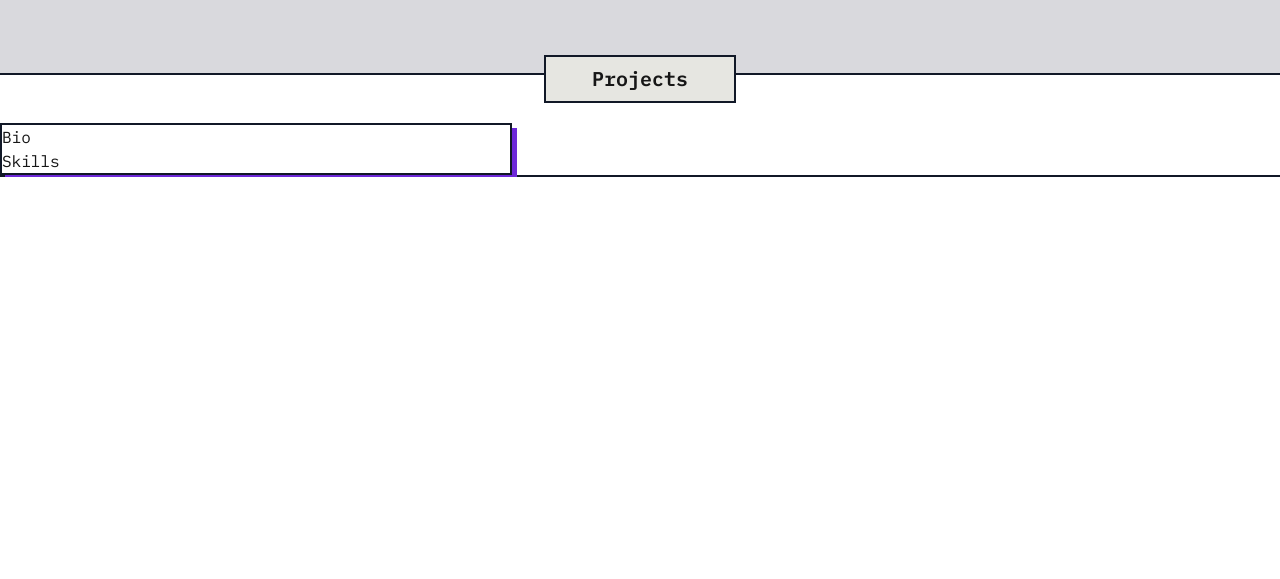
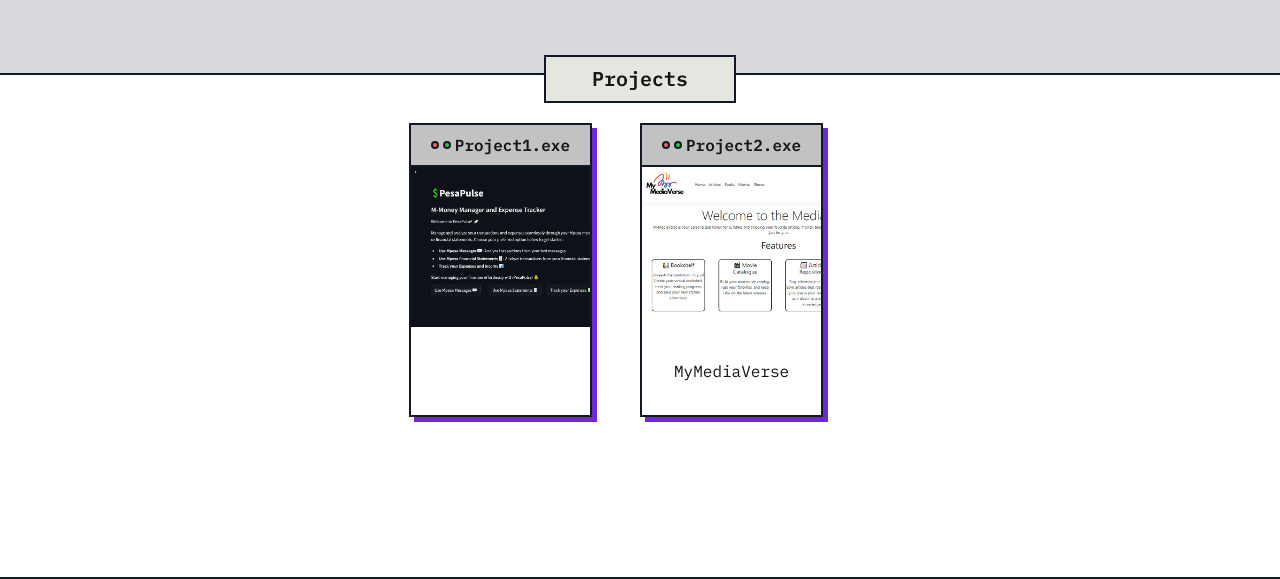
Before and after one commit to Moses-Maina-ctrl/moses-maina-portfolio, a website: page index.html in a window 1280 px wide. Shown: the part 1173-1752 px from the top of the page. Before the commit the page ends 1350 px from the top, so only its background shows below. Drawn offline with Linux system fonts and the light colour scheme; a web font is replaced by a local one.

```diff
--- a/index.html
+++ b/index.html
@@ -23,6 +23,7 @@
           <li class="py-6 px-2 hover:text-teal-50 hover:bg-gray-900 ">Project</li>
           <li class="py-6 px-2 hover:text-teal-50 hover:bg-gray-900 ">Games</li>
           <li>
+            <!--Theme Toggle -->
             <label class="cursor-pointer grid place-items-center items-center pt-6">
               <input type="checkbox" value="synthwave" class="toggle theme-controller bg-base-content row-start-1 col-start-1 col-span-2"/>
               <svg class="col-start-1 row-start-1 stroke-base-100 fill-base-100" xmlns="http://www.w3.org/2000/svg" width="14" height="14" viewBox="0 0 24 24" fill="none" stroke="currentColor" stroke-width="2" stroke-linecap="round" stroke-linejoin="round"><circle cx="12" cy="12" r="5"/><path d="M12 1v2M12 21v2M4.2 4.2l1.4 1.4M18.4 18.4l1.4 1.4M1 12h2M21 12h2M4.2 19.8l1.4-1.4M18.4 5.6l1.4-1.4"/></svg>
@@ -100,6 +101,7 @@
           </div>
         </div>
         <div class="flex justify-center pb-20">
+            <!-- Card -->
           <div class="flex max-w-lg mr-12 border-2 bg-white border-gray-900 flex-col shadow-[5px_5px_0px_0px_rgba(109,40,217)]">
             <div class="py-2 px-5 bg-nav-bar border-b-2 border-gray-900 justify-between items-center flex">
               <div class="flex flex-row ">
@@ -110,7 +112,7 @@
                   <div><p class="font-semibold">Professional-Profile.exe</p></div>
                 </div>
              </div>
-             <div class="flex flex-col px-6 py-6 bg-white">
+             <div class="flex px-6 py-6 bg-white">
              <div class="lg:text-xl">
                  <ul>
                   <li>
@@ -184,18 +186,53 @@
         </div>
 
       </section>
-      <section class="border-b-2 border-gray-900">
+      <section class="border-b-2 border-gray-900 pb-40">
         <div class="flex justify-center">
         <div class="relative z-40 bg-beigish border-2 border-gray-900 w-48 text-center -top-5">
           <p class="font-semibold text-xl p-2">Projects</p>
         </div>
       </div>
-        <div class="flex max-w-lg border-2 border-gray-900 flex-col shadow-[5px_5px_0px_0px_rgba(109,40,217)]">
-          <div class="text-2xl"></div>
-          <div>Bio</div>
-          <div>Skills</div>
+        <div class="flex justify-center">
+        <div class="flex max-w-lg mr-12 border-2 bg-white border-gray-900 flex-col shadow-[5px_5px_0px_0px_rgba(109,40,217)]">
+            <div class="py-2 px-5 bg-nav-bar border-b-2 border-gray-900 justify-between items-center flex">
+              <div class="flex flex-row ">
+                <div class="mr-1 border-2 border-gray-900 rounded-full p-0.5 bg-red-icon "></div>
+                <div class="mr-1 border-2 border-gray-900 rounded-full p-0.5 bg-green-icon "></div>
+              </div>
+              <div class="mx-auto flex justify-center">
+                  <div><p class="font-semibold">Project1.exe</p></div>
+                </div>
+             </div>
+              <div class="w-full h-40 bg-[url('../assets/money.png')] bg-cover"></div>
+                 <ul>
+                  <li>
+                  </li>
+                 </ul>
+            </div>
+          <div class="flex max-w-lg mr-12 border-2 bg-white border-gray-900 flex-col shadow-[5px_5px_0px_0px_rgba(109,40,217)]">
+            <div class="py-2 px-5 bg-nav-bar border-b-2 border-gray-900 justify-between items-center flex">
+              <div class="flex flex-row ">
+                <div class="mr-1 border-2 border-gray-900 rounded-full p-0.5 bg-red-icon "></div>
+                <div class="mr-1 border-2 border-gray-900 rounded-full p-0.5 bg-green-icon "></div>
+              </div>
+              <div class="mx-auto flex justify-center">
+                  <div><p class="font-semibold">Project2.exe</p></div>
+                </div>
+             </div>
+              <div class="w-full h-40 bg-[url('../assets/mediavers.png')] bg-cover"></div>
+              <div class="flex p-8 flex-col justify-between items-start">
+                <h3>MyMediaVerse</h3>
+                <p></p>
+              <a href=""></a>
+              </div>
+
+                 <ul>
+                  <li>
+                  </li>
+                 </ul>
+            </div>
+
         </div>
-
 
       </section>
     </div>
```
Also changed, not shown: assets/mediavers.jpeg (added), assets/mediavers.png (added), assets/money.jpeg (added), assets/money.png (added), css/style.css.
